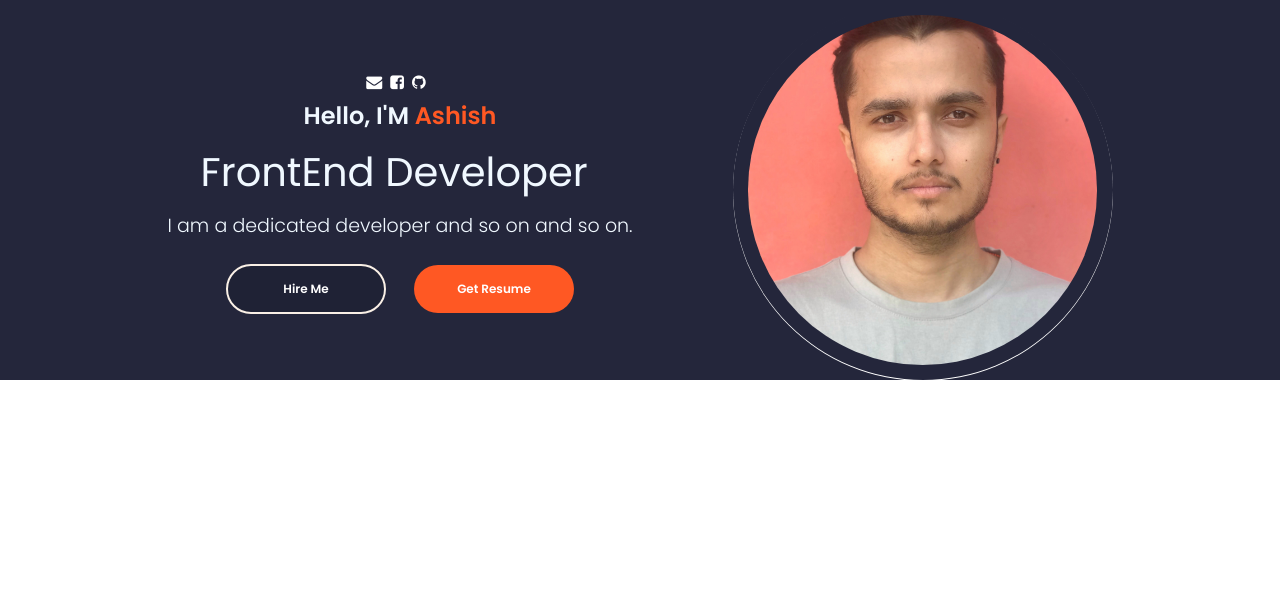
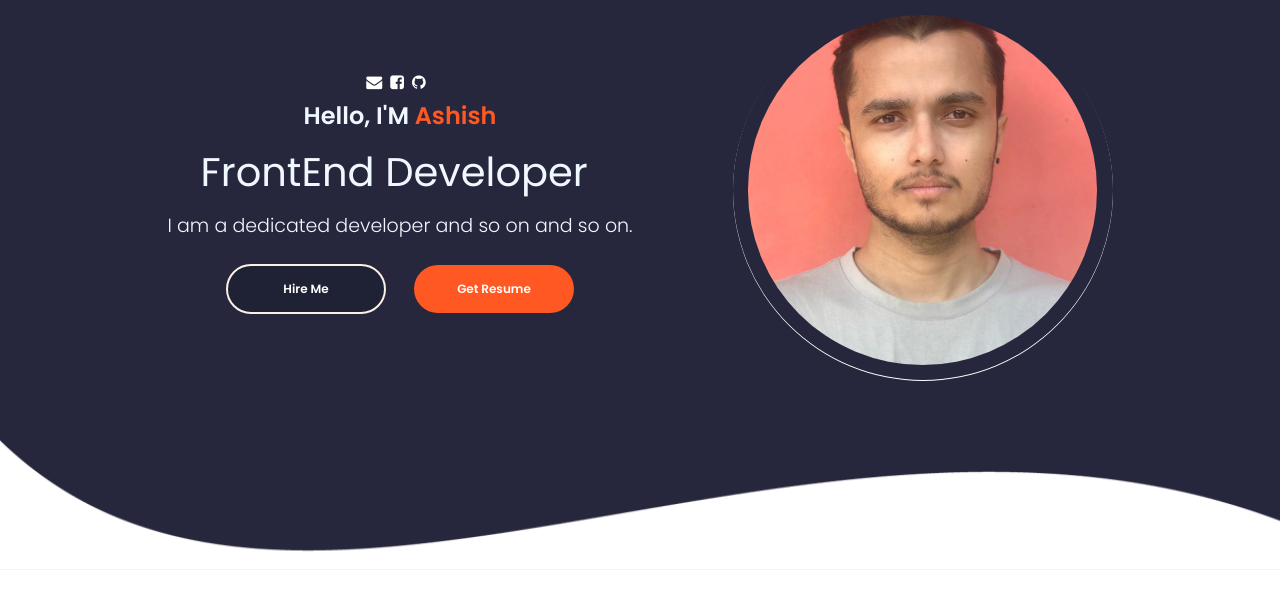
Before and after one commit to ashish-subedi/Portfolio, a React (Create React App) app: page / in a window 1280 px wide. Shown: the top 590 px of the page. Built offline with nearby package versions, Linux system fonts and the light colour scheme; a web font is replaced by a local one.

Commit message:
Bg image shape container

```diff
--- a/src/App.js
+++ b/src/App.js
@@ -1,10 +1,10 @@
 import "./App.css";
-import Profile from "./PortfolioContainer/Home/Profile";
+import Home from "./PortfolioContainer/Home/Home";
 
 function App() {
   return (
     <div className="App">
-      <Profile />
+      <Home />
     </div>
   );
 }
--- /dev/null
+++ b/src/PortfolioContainer/Home/Footer/Footer.css
@@ -0,0 +1,25 @@
+.footer-container {
+  height: 17.8%;
+  width: 100%;
+  overflow: hidden;
+  display: flex;
+  justify-content: center;
+}
+
+.footer-parent {
+  width: 100%;
+  height: 100%;
+  max-width: 1920px;
+}
+
+.footer-parent img {
+  max-width: 100%;
+  height: 130px;
+}
+
+@media only screen and (max-width: 1110px) {
+  .footer-parent {
+    display: flex;
+    align-items: flex-end;
+  }
+}
--- /dev/null
+++ b/src/PortfolioContainer/Home/Footer/Footer.js
@@ -0,0 +1,15 @@
+import React from "react";
+import "./Footer.css";
+
+export default function Footer() {
+  return (
+    <div className="footer-container">
+      <div className="footer-parent">
+        <img
+          src={require("../../../assets/Home/shape-bg.png").default}
+          alt="footer_image"
+        />
+      </div>
+    </div>
+  );
+}
--- /dev/null
+++ b/src/PortfolioContainer/Home/Home.css
@@ -0,0 +1,7 @@
+.home-container {
+  display: flex;
+  flex-direction: column;
+  justify-content: space-between;
+  min-height: 570px;
+  background-image: url(../../assets/Home/bg.jpg);
+}
--- /dev/null
+++ b/src/PortfolioContainer/Home/Home.js
@@ -0,0 +1,13 @@
+import React from "react";
+import Profile from "./Profile/Profile";
+import Footer from "./Footer/Footer";
+import "./Home.css";
+
+export default function Home() {
+  return (
+    <div className="home-container">
+      <Profile />
+      <Footer />
+    </div>
+  );
+}
--- a/src/PortfolioContainer/Home/Profile.css
+++ b/src/PortfolioContainer/Home/Profile/Profile.css
@@ -5,7 +5,6 @@
   justify-content: center;
   height: 10%;
   min-height: fit-content;
-  background-image: url(../../assets/Home/bg.jpg);
 }
 
 .profile-parent {
@@ -67,7 +66,7 @@
 .profile-picture-background {
   height: 92%;
   width: 92%;
-  background-image: url("../../assets/Home/profilephoto.jpg");
+  background-image: url("../../../assets/Home/profilephoto.jpg");
   background-size: cover;
   border-radius: 50%;
   background-repeat: no-repeat;
```
Also changed, not shown: src/PortfolioContainer/Home/Profile/Profile.js (renamed from src/PortfolioContainer/Home/Profile.js), src/assets/Home/bg.jpg.
